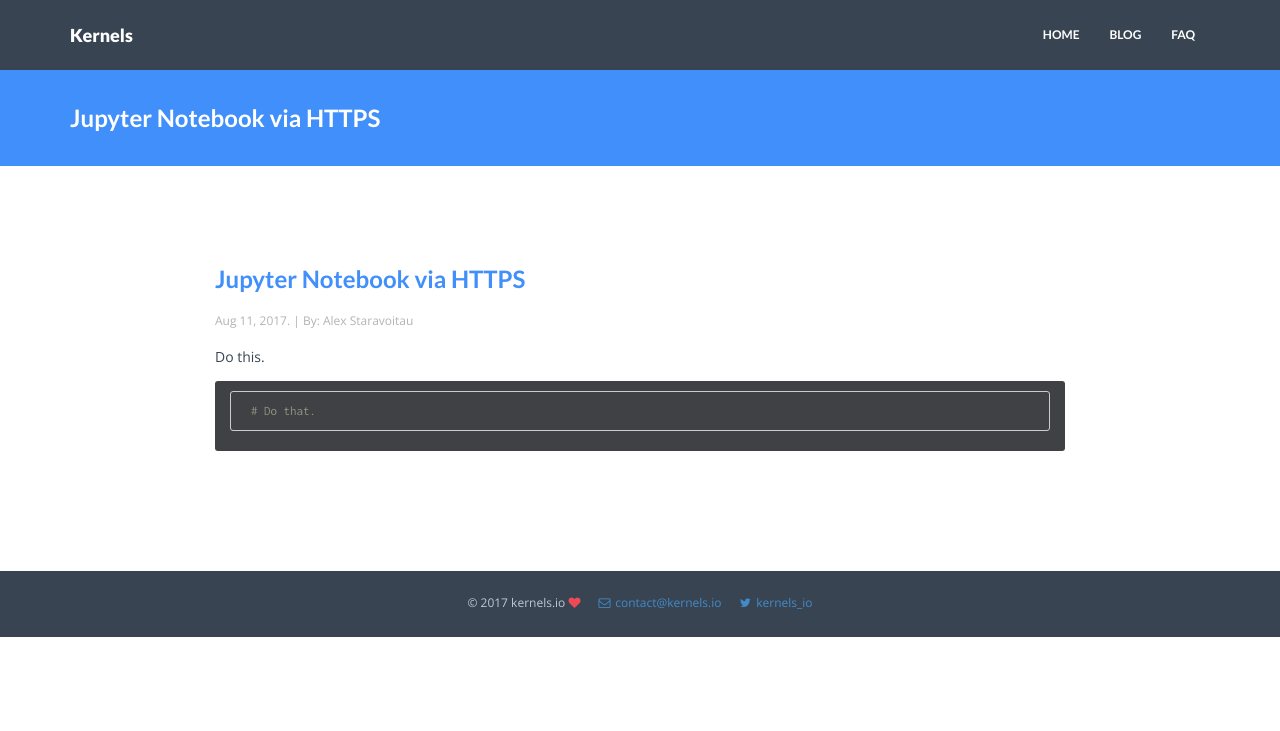
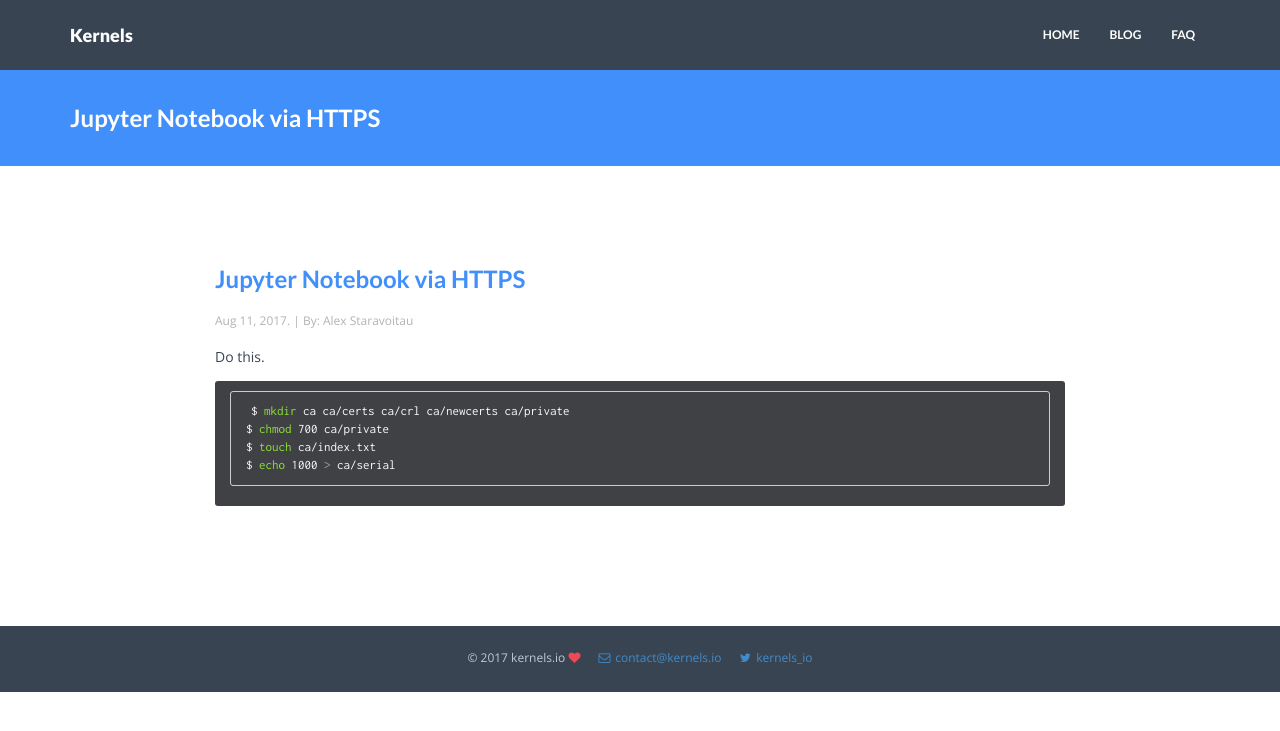
Before and after one commit to test-juno-sh/juno-website-test, a Jekyll site: the page built from _posts/2017-08-11-self-signed-ssl.markdown, in a window 1280 px wide. Shown: the top 731 px of the page. Built offline with Jekyll 4.4.1, drawn with Linux system fonts in a browser that asks for light colours; nearby versions of some CDN libraries.

Commit message:
Add sample code block.

````diff
--- a/_posts/2017-08-11-self-signed-ssl.markdown
+++ b/_posts/2017-08-11-self-signed-ssl.markdown
@@ -11,5 +11,8 @@ author: Alex Staravoitau
 Do this.
 <!--more-->
 ```bash
-# Do that.
+$ mkdir ca ca/certs ca/crl ca/newcerts ca/private
+$ chmod 700 ca/private
+$ touch ca/index.txt
+$ echo 1000 > ca/serial
 ```
````
